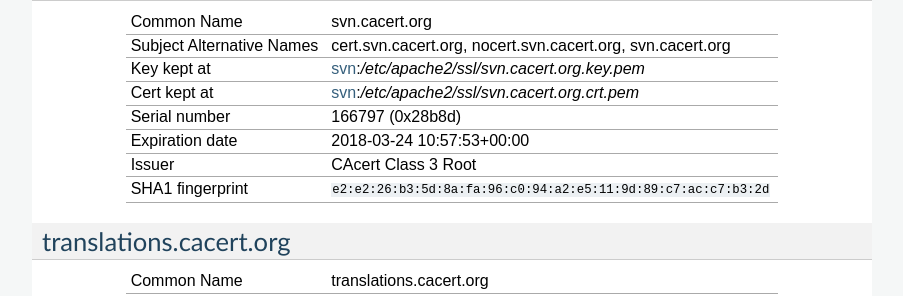
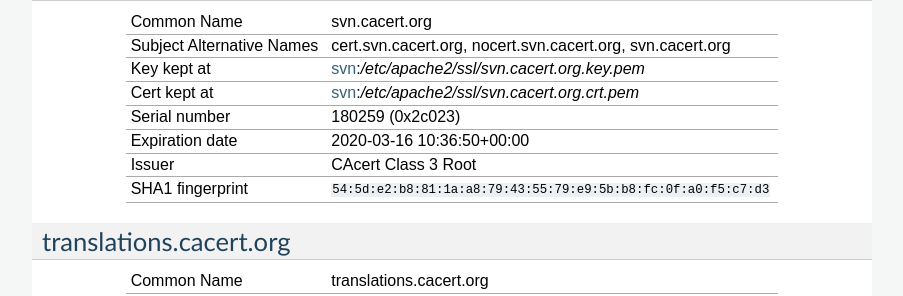
Before and after one commit to CAcertOrg/cacert-infradocs, a Sphinx documentation site: the page built from docs/certlist.rst, in a window 1280 px wide and 900 px high, scrolled down 3992 px. Shown: the part 152-448 px from the top of the window, without its empty margins (198-1101 px from the left). Built offline with Sphinx 7.4.7, drawn with Linux system fonts in a browser that asks for light colours; pages that are not in the unit, such as notebooks, are missing from menus.

Commit message:
Renew certificate for svn

```diff
--- a/docs/systems/svn.rst
+++ b/docs/systems/svn.rst
@@ -229,9 +229,9 @@
    :altnames:   DNS:cert.svn.cacert.org, DNS:nocert.svn.cacert.org, DNS:svn.cacert.org
    :certfile:   /etc/apache2/ssl/svn.cacert.org.crt.pem
    :keyfile:    /etc/apache2/ssl/svn.cacert.org.key.pem
-   :serial:     028B8D
-   :expiration: Mar 24 10:57:53 18 GMT
-   :sha1fp:     E2:E2:26:B3:5D:8A:FA:96:C0:94:A2:E5:11:9D:89:C7:AC:C7:B3:2D
+   :serial:     02C023
+   :expiration: Mar 16 10:36:50 2020 GMT
+   :sha1fp:     54:5D:E2:B8:81:1A:A8:79:43:55:79:E9:5B:B8:FC:0F:A0:F5:C7:D3
    :issuer:     CAcert Class 3 Root
 
 * `/etc/apache2/ssl/cacert-certs.pem` CAcert.org Class 1 and Class 3 CA certificates (allowed CA certificates for client certificates)
```
